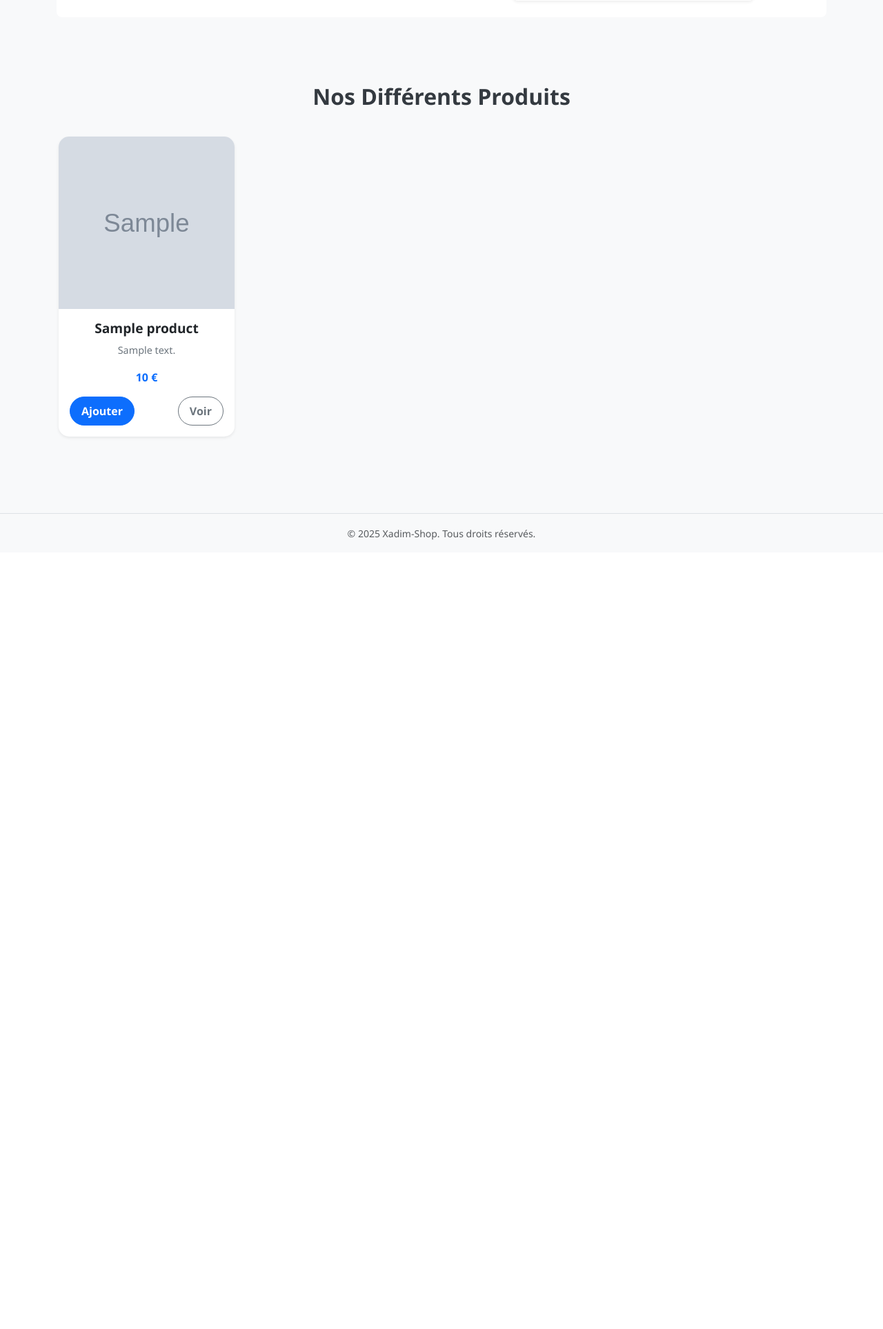
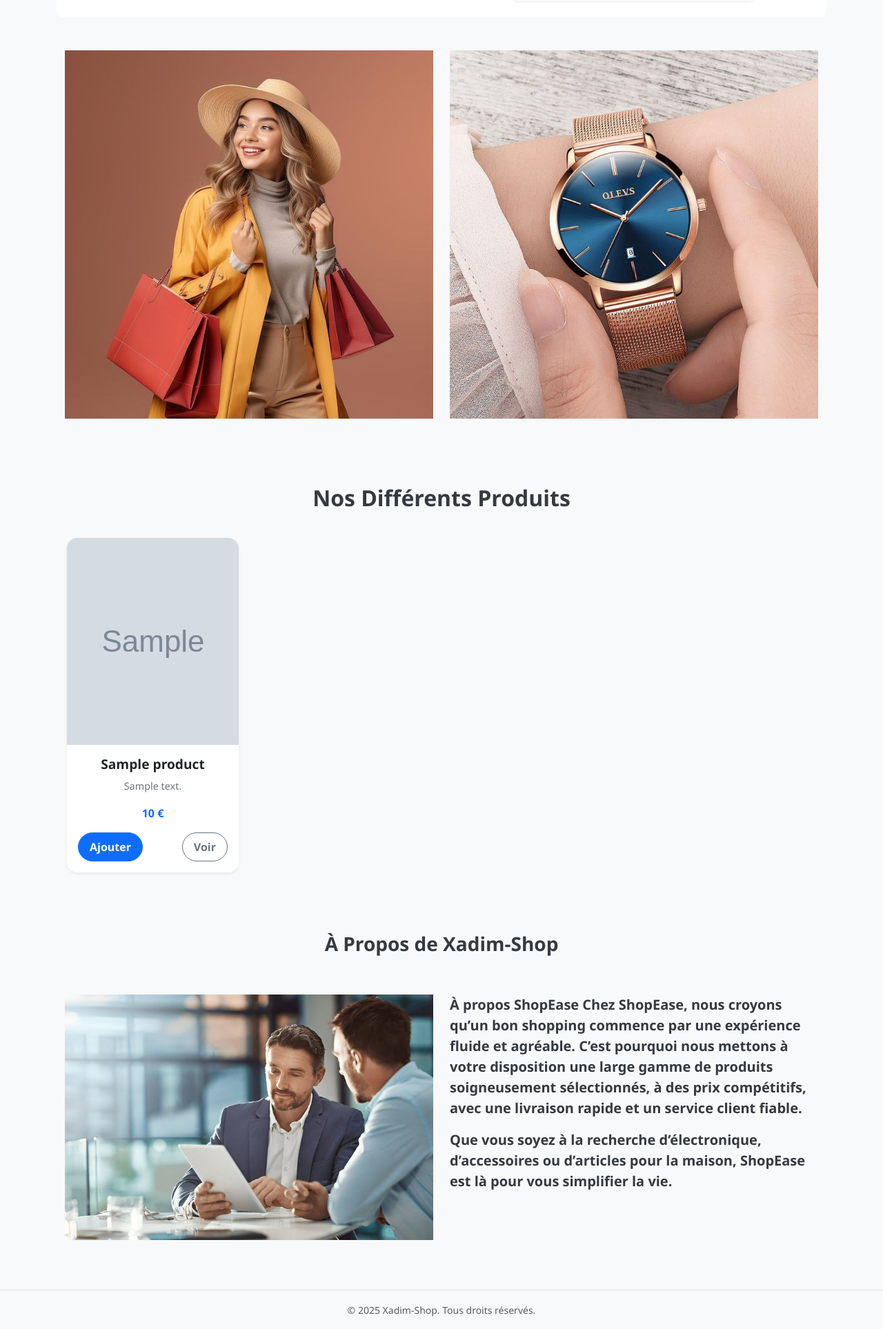
Before and after one commit to KhadimFall0503/Boutique_en_Ligne, a Django app: template shop/templates/shop/index.html in a window 1280 px wide. Shown: the part 517-2444 px from the top of the page at 69% size. Before the commit the page ends 1300 px from the top, so only its background shows below. Run offline with Django 5.2, Linux system fonts and the light colour scheme; the template is opened without the code that fills it: most values are stand-ins (such as "Sample title", 1, 10 or a date in 2020); grey boxes marked "Sample" are stand-in pictures.

Commit message:
Application Web en marche

```diff
--- a/shop/static/shop/style.css
+++ b/shop/static/shop/style.css
@@ -64,11 +64,12 @@ body {
 
 /* Image du produit */
 .product-image {
-    height: 250px;
+    height: 300px;
     object-fit: cover;
     border-top-left-radius: 15px;
     border-top-right-radius: 15px;
 }
+
 
 /* Titre de la carte */
 .card-title {
@@ -146,3 +147,6 @@ footer a:hover {
         max-width: 100%;
     }
 }
+.kkk{
+    max-width: 100%;
+}
--- a/shop/templates/shop/base.html
+++ b/shop/templates/shop/base.html
@@ -24,10 +24,10 @@
         <div class="collapse navbar-collapse" id="navbarNavDropdown">
             <ul class="navbar-nav ms-auto align-items-center">
                 <li class="nav-item">
-                    <a class="nav-link" href="#">Accueil</a>
+                    <a class="nav-link" href="{% url 'index'%}">Accueil</a>
                 </li>
                 <li class="nav-item">
-                    <a class="nav-link" href="#">Produits</a>
+                    <a class="nav-link" href="{% url 'liste_produits'%}">Produits</a>
                 </li>
                 <li class="nav-item">
                     <a class="nav-link" href="#">Panier (0)</a>
--- a/shop/templates/shop/index.html
+++ b/shop/templates/shop/index.html
@@ -6,7 +6,7 @@
 {% endblock %}
 
 {% block content %}
-<div class="container bg-white p-4 rounded-3 shadow-md">
+<section class="container bg-white p-4 rounded-3 shadow-md">
     <div class="row d-flex justify-content-center align-items-center">
         <div class="col-md-7  text-center text-md-start mb-4 mb-md-0">
             <h1 class="fw-bold fs-2 mb-3">Découvrez les meilleures offres sur des produits
@@ -18,10 +18,24 @@
         </div>
 
         </div>
-    </div>
-</div>
+    </section>
+    <section class="pt-5">
+        <div class="container">
+            <div class="row d-flex ">
+                <div class="col-md-6">
+                    <img src="{% static 'shop/images/acc.jpg'%}" alt="" class="img-fluid ">
+                </div>
+                <div class="col-md-6">
+                    <img src="{% static 'shop/images/montre.jpg' %}" alt="" class="w-100">
 
-<div class="container pt-5 mt-5"">
+                </div>
+            </div>
+        </div>
+    </section>
+
+
+
+<section class="container pt-5 mt-5"">
     <h2 class="text-center fw-bold mb-4">Nos Différents Produits</h2>
     <div class="row">
         {% for product in product_objects %}
@@ -34,12 +48,31 @@
                         <p class="fw-bold text-primary">{{ product.price }} €</p>
                         <div class="d-flex justify-content-between mt-auto">
                             <button class="btn btn-primary w-48">Ajouter</button>
-                            <button class="btn btn-outline-secondary w-48">Voir</button>
+                            <a class="btn btn-outline-secondary w-48">Voir</a>
                         </div>
                     </div>
                 </div>
             </div>
         {% endfor %}
     </div>
-</div>
+</section>
+<section class="pt-5">
+    <div class="container">
+        <h3 class="text-center fw-bold">À Propos de Xadim-Shop</h3>
+        <div class="row d-flex justify-content-center pt-5">
+            <div class="col-md-6">
+                <img src="{% static 'shop/images/dg.jpg'%}" alt="" class="img-fluid ">
+            </div>
+            <div class="col-md-6">
+                <p class="lead fw-bold">
+                    À propos ShopEase
+                    Chez ShopEase, nous croyons qu’un bon shopping commence par une expérience fluide et agréable. C’est pourquoi nous mettons à votre disposition une large gamme de produits soigneusement sélectionnés, à des prix compétitifs, avec une livraison rapide et un service client fiable.
+                </p>
+                <p class="lead fw-bold">
+                    Que vous soyez à la recherche d’électronique, d’accessoires ou d’articles pour la maison, ShopEase est là pour vous simplifier la vie.
+                </p>
+            </div>
+        </div>
+    </div>
+</section>
 {% endblock %}
```
Also changed, not shown: shop/templates/shop/detail_produits.html (added, +14 -0 lines), shop/templates/shop/liste_produits.html (added, +34 -0 lines), shop/urls.py (+6 -2 lines), shop/views.py (+11 -1 lines), db.sqlite3, shop/static/shop/images/acc.jpg (added), shop/static/shop/images/dg.jpg (added), shop/static/shop/images/montre.jpg (added), shop/static/shop/images/sac.jpg (added).
